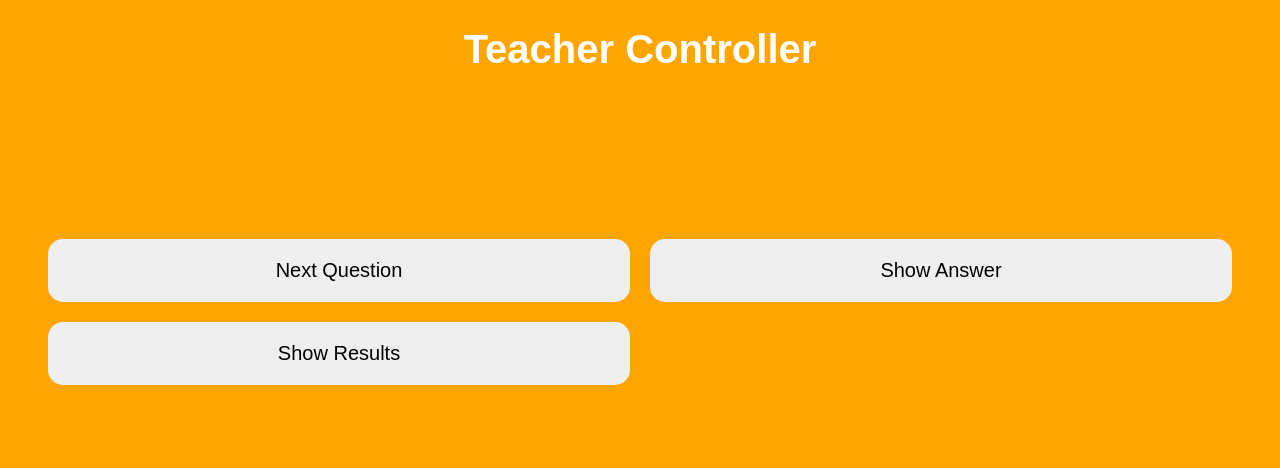
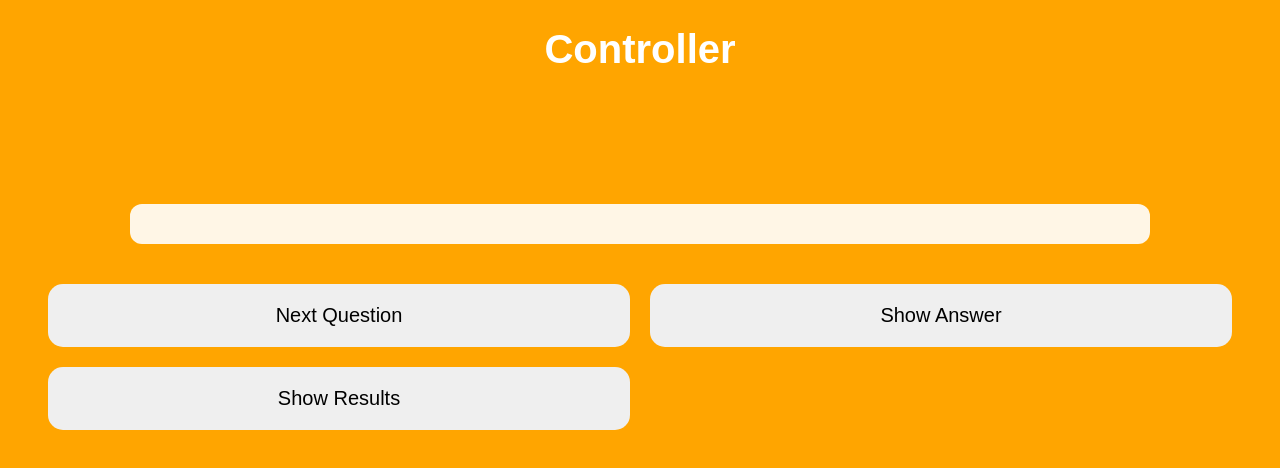
Before and after one commit to mayblair/SurveyGameScreen, a website: page src/controller.html in a window 1280 px wide. Drawn offline with nearby package versions, Linux system fonts and the light colour scheme; no server answers.

```diff
--- a/src/controller.html
+++ b/src/controller.html
@@ -1,14 +1,14 @@
 <!DOCTYPE html>
 <html>
 <head>
-    <title>Teacher Controller</title>
+    <title>Controller</title>
     <link rel="stylesheet" href="style.css">
     <script src="/socket.io/socket.io.js"></script>
 </head>
 
 <body class="orange-bg">
 
-<h1>Teacher Controller</h1>
+<h1>Controller</h1>
 
 <!-- QUESTION DISPLAY -->
 <div id="questionScreen">
@@ -18,7 +18,7 @@
 
     <div id="answers" class="button-grid"></div>
 
-    <div id="supplementaryText" style="margin-top:20px; font-size:18px; color:black;"></div>
+    <div id="supplementaryText" class="supplementary-box"></div>
 
 </div>
 
@@ -76,6 +76,13 @@
     const supplementaryEl = document.getElementById("supplementaryText");
     const resultsScreen = document.getElementById("resultsScreen");
     const questionScreen = document.getElementById("questionScreen");
+
+    const totalStudents = {
+        "Class 1": 187,
+        "Class 2": 189,
+        "Class 3": 173,
+        "Class 4": 162
+    };
 
     let currentQuestionId = null;
 
--- a/src/style.css
+++ b/src/style.css
@@ -77,6 +77,23 @@ button {
     background-color: #f2f2f2;
 }
 
+.supplementary-box {
+    margin-top: 25px;
+    padding: 20px 60px;           /* top/bottom 20, left/right 60 */
+    font-size: 22px;              /* larger font */
+    line-height: 1.5;
+    color: black;
+
+    background-color: rgba(255,255,255,0.9);
+    border-radius: 12px;
+
+    max-width: 900px;
+    margin-left: auto;
+    margin-right: auto;
+
+    text-align: center;
+}
+
 
 #waitingMessage {
     font-size: 40px;
```
